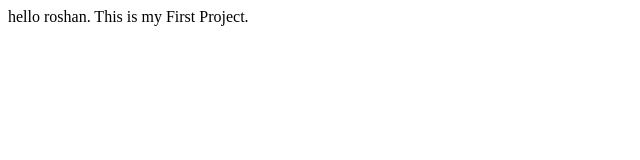
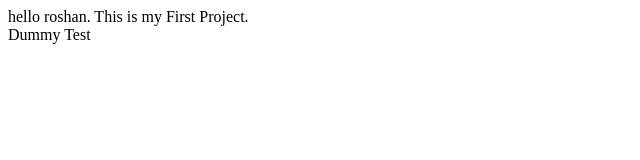
Before and after one commit to Roshanb54/my-test, a plain HTML site: page index.html in a window 1280 px wide. Shown: the full height of the page, 0-640 px from the left. Drawn offline with Linux system fonts and the light colour scheme.

Commit message:
latest changed

```diff
--- a/index.html
+++ b/index.html
@@ -7,6 +7,8 @@
 <body>
 hello roshan.
 This is my First Project.
+<br/>
+Dummy Test
 
 </body>
 </html>
```
Also changed, not shown: test.html (added).
